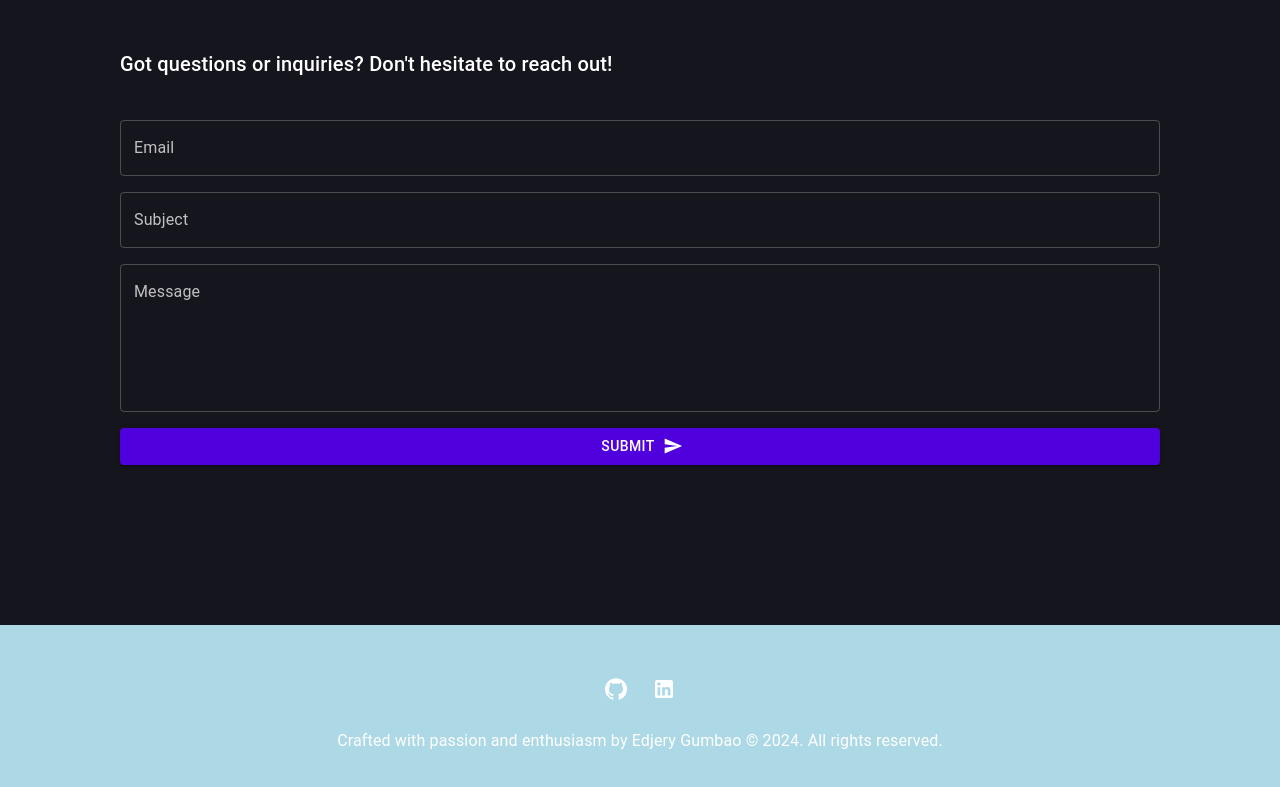
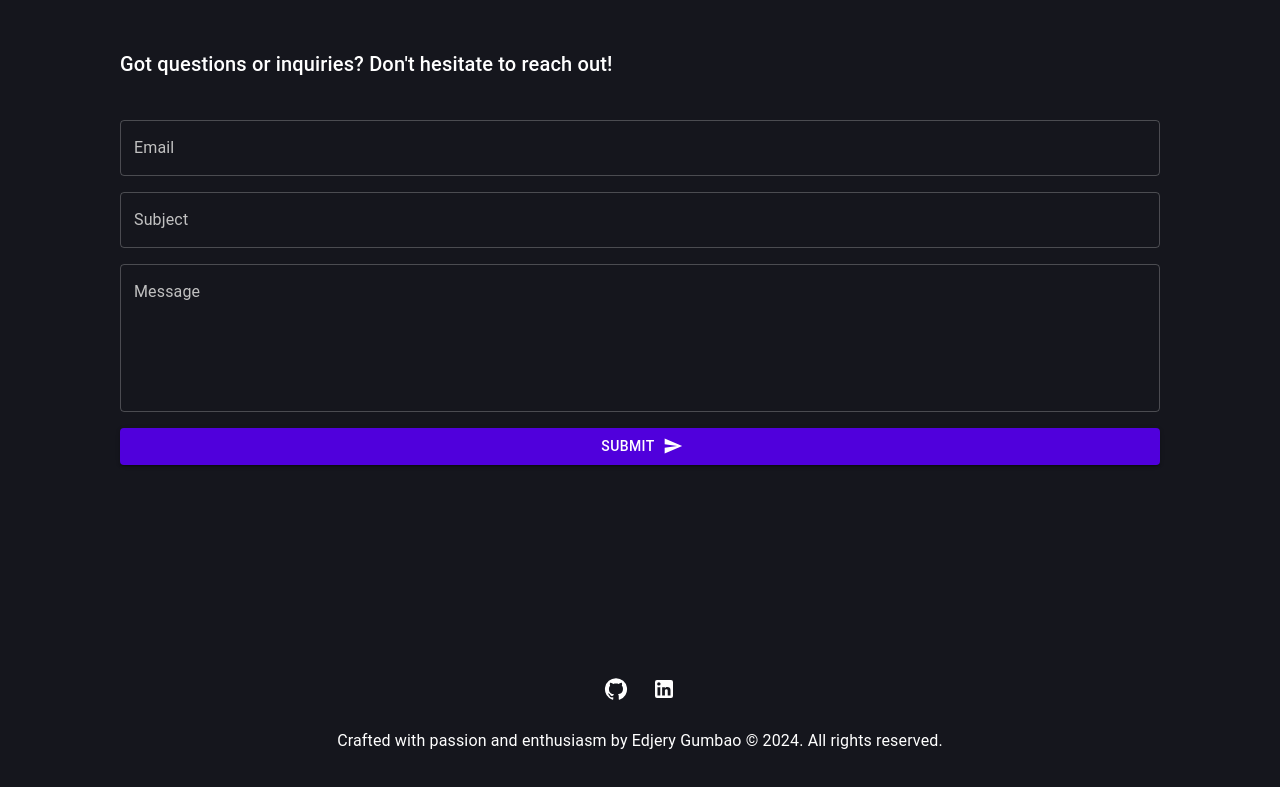
Before and after one commit to EdjeryGumbao/my-portfolio-project-ed, a React (Vite) app: page / in a window 1280 px wide. Shown: the part 3327-4114 px from the top of the page. Built offline with nearby package versions, Linux system fonts and the light colour scheme.

Commit message:
Update footer, remove bgcolor

```diff
--- a/src/components/Footer.tsx
+++ b/src/components/Footer.tsx
@@ -4,12 +4,7 @@ const iconSize = "large";
 
 const Footer = () => {
   return (
-    <Box
-      sx={{ bgcolor: "lightblue", textAlign: "center" }}
-      px={5}
-      py={5}
-      mt={20}
-    >
+    <Box sx={{ textAlign: "center" }} px={5} py={5} mt={20}>
       <Stack spacing={2}>
         <Box>
           <IconButton
```
